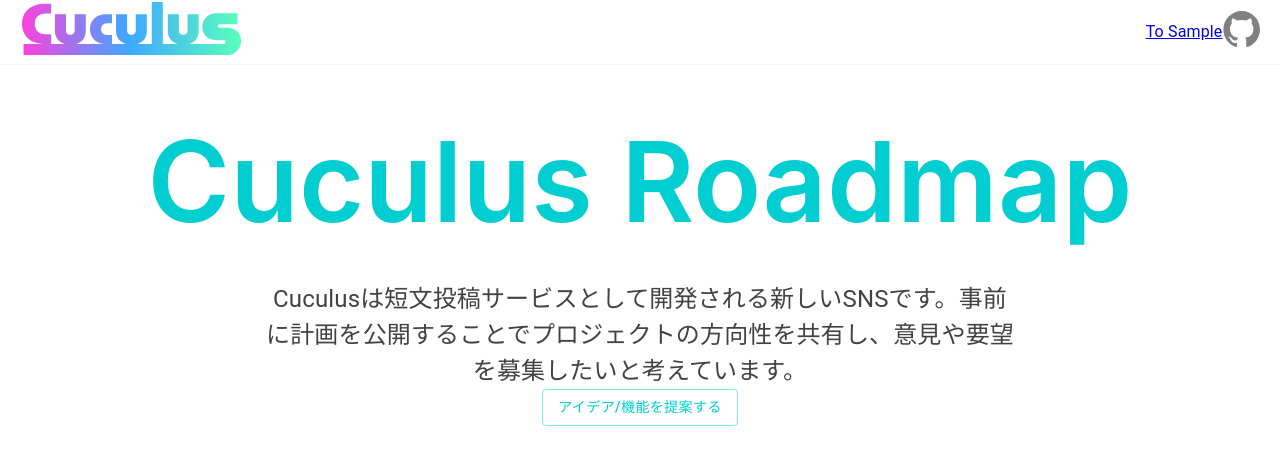
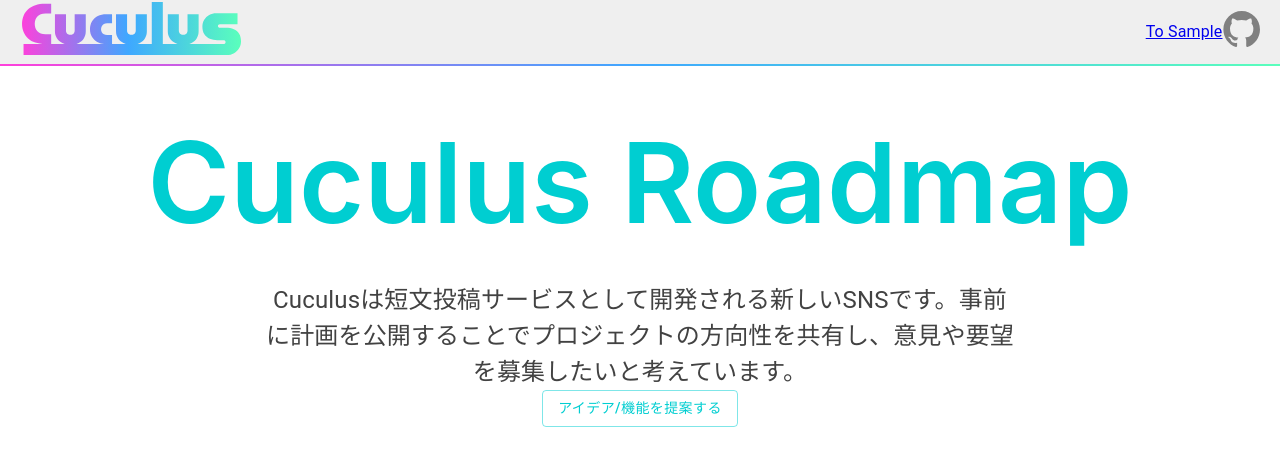
Before and after one commit to cuculus-dev/cuculus-roadmap, a Next.js app: page / in a window 1280 px wide. Shown: the top 466 px of the page. Built offline with nearby package versions, Linux system fonts and the light colour scheme.

Commit message:
Headerのcssを更新。

```diff
--- a/src/components/header/Header.tsx
+++ b/src/components/header/Header.tsx
@@ -16,8 +16,9 @@ const StyledHeader = styled('header')`
   border-style: solid;
   border-color: ${({ theme }) => theme.palette.grey[100]};
   border-width: 0;
-  border-bottom-width: thin;
-  background-color: rgba(255, 255, 255, 0.9);
+  border-bottom-width: 2px;
+  border-image: linear-gradient(to right, #ff40db, #3ea8ff, #5affbc) 1;
+  background-color: rgba(0, 0, 0, 0.0625);
   color: ${({ theme }) => theme.palette.grey[800]};
   z-index: ${({ theme }) => theme.zIndex.appBar};
 `;
```
